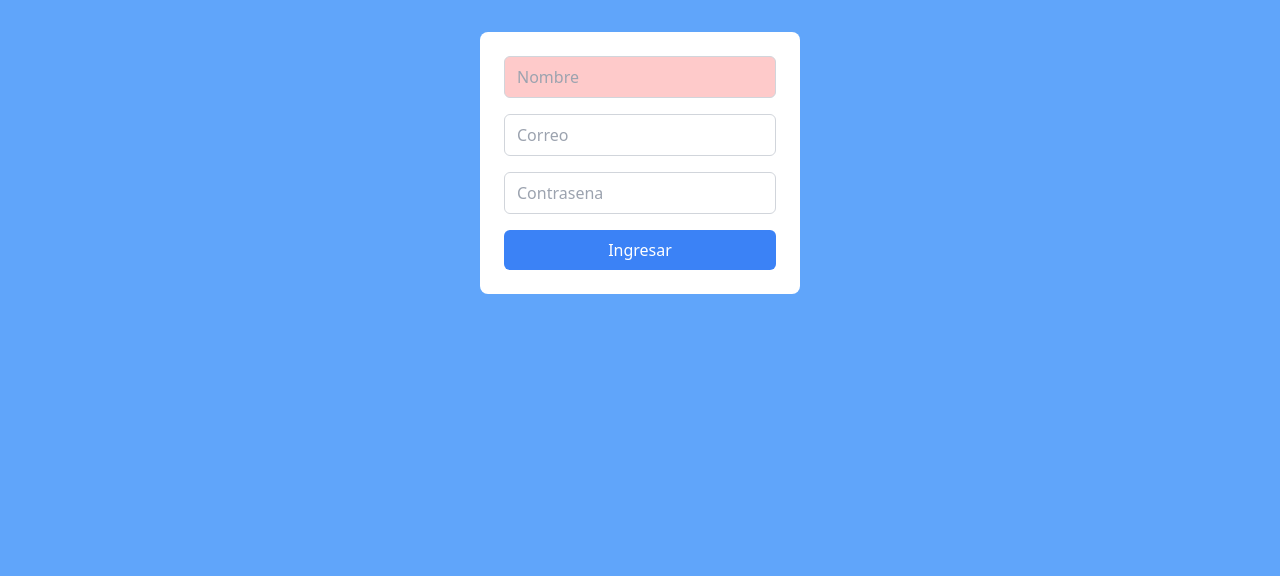
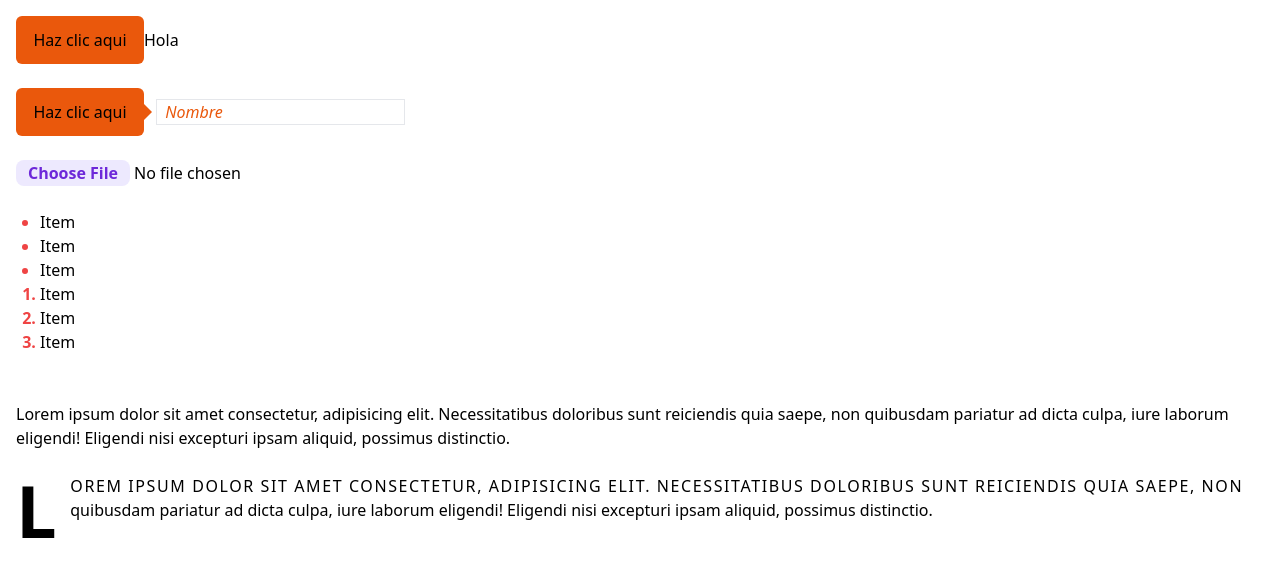
Before and after one commit to dturin1997/TailwindDesdeCero_CodingTube, a website: page TailwindDesdeCero/src/index.html in a window 1280 px wide. Drawn offline with Linux system fonts and the light colour scheme.

Commit message:
Domina las Pseudoclases en TAILWIND

```diff
--- a/TailwindDesdeCero/src/index.html
+++ b/TailwindDesdeCero/src/index.html
@@ -4,35 +4,61 @@
     <meta charset="UTF-8" />
     <meta name="viewport" content="width=device-width, initial-scale=1.0" />
     <link rel="stylesheet" href="./output.css" />
-    <title>Tailwind - Estados</title>
+    <title>Tailwind - Pseudoclase</title>
   </head>
-  <body class="bg-blue-400">
-    <form action="" class="bg-white w-80 mx-auto mt-8 rounded-lg p-6">
+  <body class="p-4">
+    <button
+      class="bg-orange-600 w-32 p-3 rounded-md after:content-['Hola'] after:absolute after:left-32 relative"
+    >
+      Haz clic aqui
+    </button>
+    <br />
+    <br />
+    <button
+      class="bg-orange-600 w-32 p-3 rounded-md after:content-[''] after:absolute after:left-32 relative after:border-8 after:border-l-orange-600 after:border-transparent after:top-4"
+    >
+      Haz clic aqui
+    </button>
+
     <input
-        class="border border-gray-300 w-full px-3 py-2 mb-4 rounded-md disabled:bg-red-200"
+      class="border ml-2 px-2 placeholder:text-orange-600 placeholder:italic"
       type="text"
       placeholder="Nombre"
-        disabled
     />
+
+    <br />
+    <br />
     <input
-        class="border border-gray-300 w-full px-3 py-2 rounded-md focus:outline-none focus:ring-1 focus:ring-purple-600 invalid:focus:ring-red-400 peer"
-        type="email"
-        placeholder="Correo"
+      type="file"
+      class="file:bg-violet-100 file:border-0 file:rounded-lg file:text-violet-700 file:font-semibold file:px-3 hover:file:bg-violet-300"
     />
-      <p class="text-red-400 hidden peer-invalid:block">
-        El correo es incorrecto
+    <br /><br />
+    <ul class="list-disc ml-6 marker:text-red-500">
+      <li>Item</li>
+      <li>Item</li>
+      <li>Item</li>
+    </ul>
+    <ol class="list-decimal ml-6 marker:text-red-500 marker:font-bold">
+      <li>Item</li>
+      <li>Item</li>
+      <li>Item</li>
+    </ol>
+
+    <br /><br />
+    <p class="selection:bg-green-500 selection:text-white">
+      Lorem ipsum dolor sit amet consectetur, adipisicing elit. Necessitatibus
+      doloribus sunt reiciendis quia saepe, non quibusdam pariatur ad dicta
+      culpa, iure laborum eligendi! Eligendi nisi excepturi ipsam aliquid,
+      possimus distinctio.
     </p>
-
-      <input
-        class="border border-gray-300 w-full px-3 py-2 mb-4 rounded-md mt-4"
-        type="password"
-        placeholder="Contrasena"
-      />
-      <input
-        class="bg-blue-500 w-full py-2 text-white rounded-md cursor-pointer hover:bg-blue-400"
-        type="submit"
-        value="Ingresar"
-      />
-    </form>
+    <br />
+    <p
+      class="first-line:uppercase first-line:tracking-widest first-letter:text-7xl first-letter:font-bold first-letter:mr-3 first-letter:float-left"
+    >
+      Lorem ipsum dolor sit amet consectetur, adipisicing elit. Necessitatibus
+      doloribus sunt reiciendis quia saepe, non quibusdam pariatur ad dicta
+      culpa, iure laborum eligendi! Eligendi nisi excepturi ipsam aliquid,
+      possimus distinctio.
+    </p>
   </body>
 </html>
```
Also changed, not shown: TailwindDesdeCero/src/output.css. Lines whose indentation alone changed are shown as unchanged.
